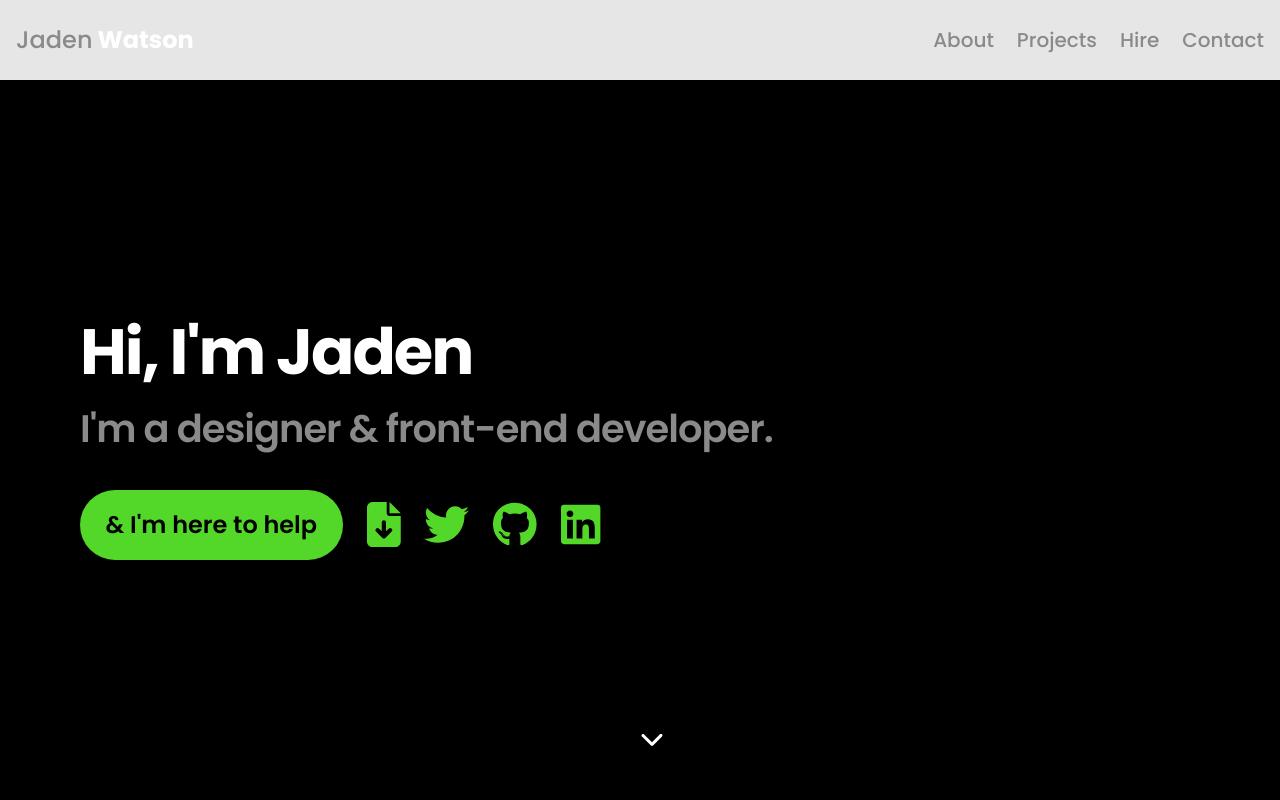
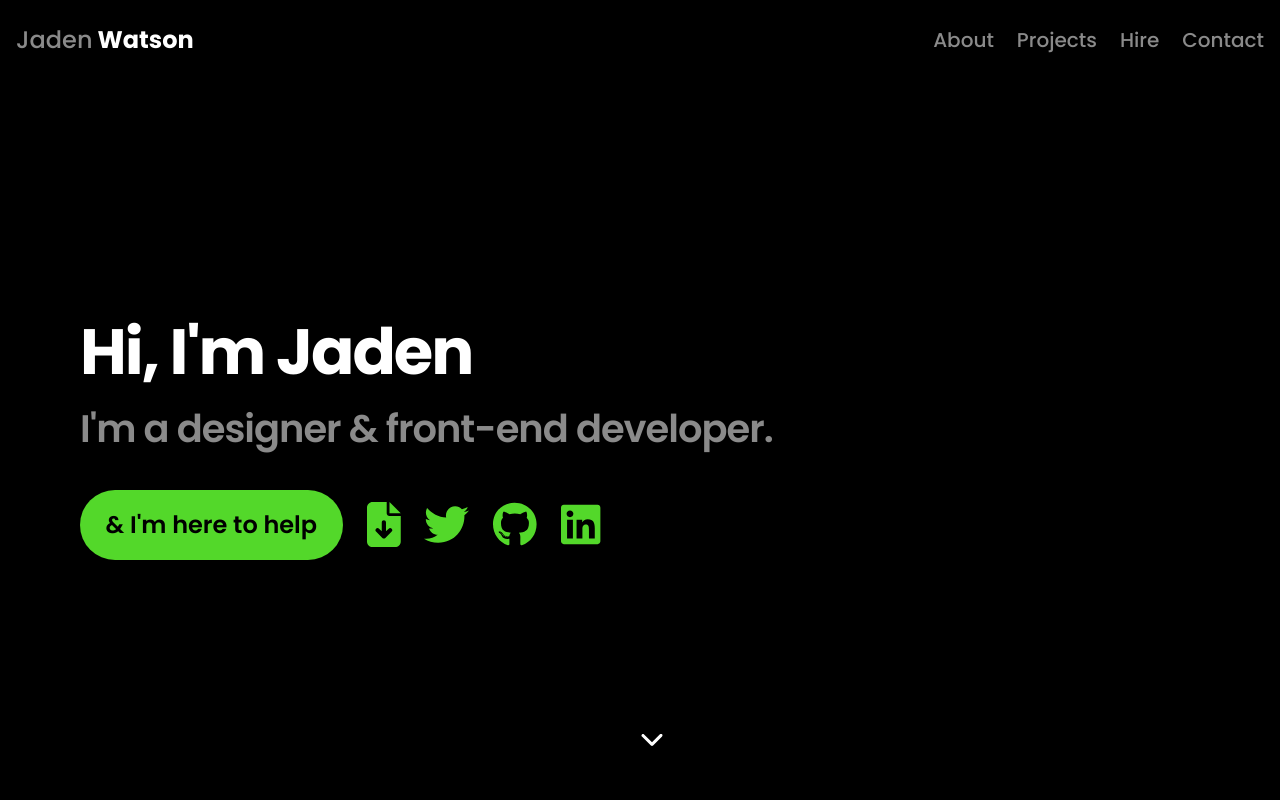
Before and after one commit to igaboo/jaden-watson-v2, a Next.js app: page / in a window 1280 px wide. Shown: the top 800 px of the page. Built offline with nearby package versions, Linux system fonts and the light colour scheme.

Commit message:
updated colors to use variables

```diff
--- a/layout/1. Navbar/Navbar.module.scss
+++ b/layout/1. Navbar/Navbar.module.scss
@@ -18,7 +18,7 @@
 
   margin-inline: auto;
 
-  background: #ffffffe6;
+  background: $bg-opaque;
   backdrop-filter: blur(5px);
   -webkit-backdrop-filter: blur(8px);
 
```
